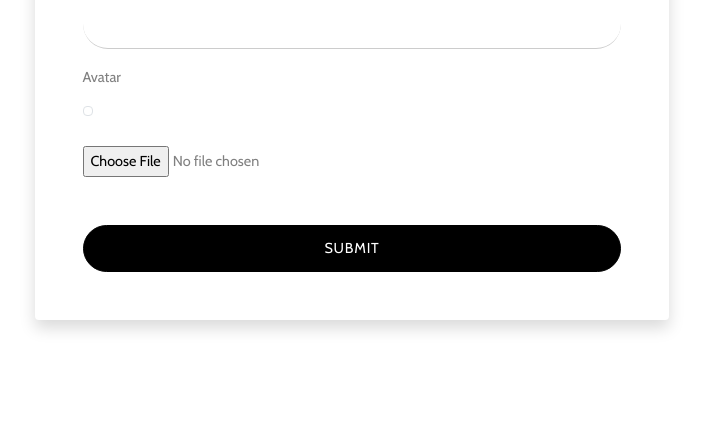
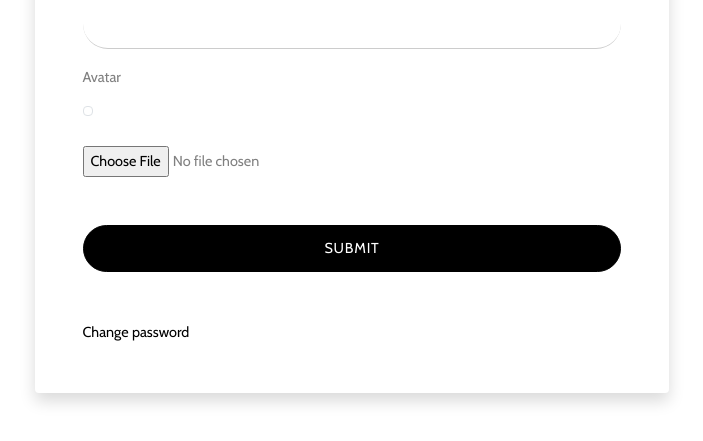
Before and after one commit to jonathan-goldenowl/python-blog, a Django app: page /edit_profile/ in a window 1280 px wide. Shown: the part 832-1273 px from the top of the page, without its empty margins (288-991 px from the left). Before the commit the page ends 1163 px from the top, so only its background shows below. Run offline with Django 3.2, Linux system fonts and the light colour scheme; the visitor is signed in with stand-in values (Sample User, id 1); data comes from the database, SQL or seed files in the repository; some libraries are stand-ins or nearby versions; some web fonts are replaced.

Commit message:
Added change password

```diff
--- a/templates/partials/messages.html
+++ b/templates/partials/messages.html
@@ -1,7 +1,7 @@
 {% if messages %}
   <ul class="messages">
     {% for message in messages %}
-      <li{% if message.tags %} class="text-{% if message.tags == 'error' %}danger{% else %}error{% endif %}"{% endif %}>{{ message }}</li>
+      <li{% if message.tags %} class="text-{% if message.tags == 'error' %}danger{% else %}{{message.tags}}{% endif %}"{% endif %}>{{ message }}</li>
     {% endfor %}
   </ul>
 {% endif %}
--- a/users/templates/layout/session.html
+++ b/users/templates/layout/session.html
@@ -1,7 +1,7 @@
 <!DOCTYPE html>
 <html lang="en">
   <head>
-    <title>Login | Brain Share</title>
+    <title>{% block title %}{% endblock %} | Brain Share</title>
     <meta charset="utf-8" />
     <meta name="viewport" content="width=device-width, initial-scale=1, shrink-to-fit=no" />
     <link href="https://fonts.googleapis.com/css?family=B612+Mono|Cabin:400,700&display=swap" rel="stylesheet" />
--- a/users/templates/users/edit_profile.html
+++ b/users/templates/users/edit_profile.html
@@ -1,4 +1,6 @@
 {% extends 'layout/session.html' %}
+
+{% block title %} Edit Profile {% endblock %}
 
 {% block content %}
   <div class="row">
@@ -20,6 +22,10 @@
             <div class="d-grid mt-5">
               <button class="btn btn-primary btn-block btn-login text-uppercase fw-bold" type="submit">Submit</button>
             </div>
+
+            <div class="d-grid mt-5">
+              <a class='text-black' href="{% url 'users:password_change' %}"> Change password </a>
+            </div>
           </form>
         </div>
       </div>
--- a/users/urls.py
+++ b/users/urls.py
@@ -10,11 +10,24 @@ urlpatterns = [
   path('logout/', views.logout, name='logout'),
   path('register/', views.register, name='register'),
   path('edit_profile/', views.edit_profile, name='edit_profile'),
+  path('password_change/',
+    auth_views.PasswordChangeView.as_view(
+      success_url=reverse_lazy('users:password_change_done'),
+      template_name='users/password/password_change_form.html',
+    ),
+    name='password_change'),
+  path("password_change/done", views.password_changed, name='password_change_done'),
   path("password_reset/", views.password_reset_request, name='password_reset'),
-  path('password_reset/done/', auth_views.PasswordResetDoneView.as_view(template_name='users/password/password_reset_done.html'), name='password_reset_done'),
-  path('reset/<uidb64>/<token>/', auth_views.PasswordResetConfirmView.as_view(
-    success_url = reverse_lazy('users:password_reset_complete'),
-    template_name="users/password/password_reset_confirm.html"),
+  path('password_reset/done/',
+    auth_views.PasswordResetDoneView.as_view(template_name='users/password/password_reset_done.html'),
+    name='password_reset_done'),
+  path('reset/<uidb64>/<token>/',
+    auth_views.PasswordResetConfirmView.as_view(
+      success_url=reverse_lazy('users:password_reset_complete'),
+      template_name="users/password/password_reset_confirm.html"
+    ),
     name='password_reset_confirm'),
-  path('reset/done/', auth_views.PasswordResetCompleteView.as_view(template_name='users/password/password_reset_complete.html'), name='password_reset_complete'),
+  path('reset/done/',
+    auth_views.PasswordResetCompleteView.as_view(template_name='users/password/password_reset_complete.html'),
+    name='password_reset_complete'),
 ]
--- a/users/views.py
+++ b/users/views.py
@@ -124,3 +124,8 @@ def password_reset_request(request):
   context = { 'password_reset_form' : password_reset_form }
 
   return render(request, 'users/password/password_reset.html', context)
+
+@login_required
+def password_changed(request):
+  messages.success(request, 'Your password has been changed.')
+  return redirect(request.POST.get('next', reverse('users:edit_profile')))
```
Also changed, not shown: users/templates/users/password/password_change_done.html (added, +9 -0 lines), users/templates/users/password/password_change_form.html (added, +24 -0 lines).
